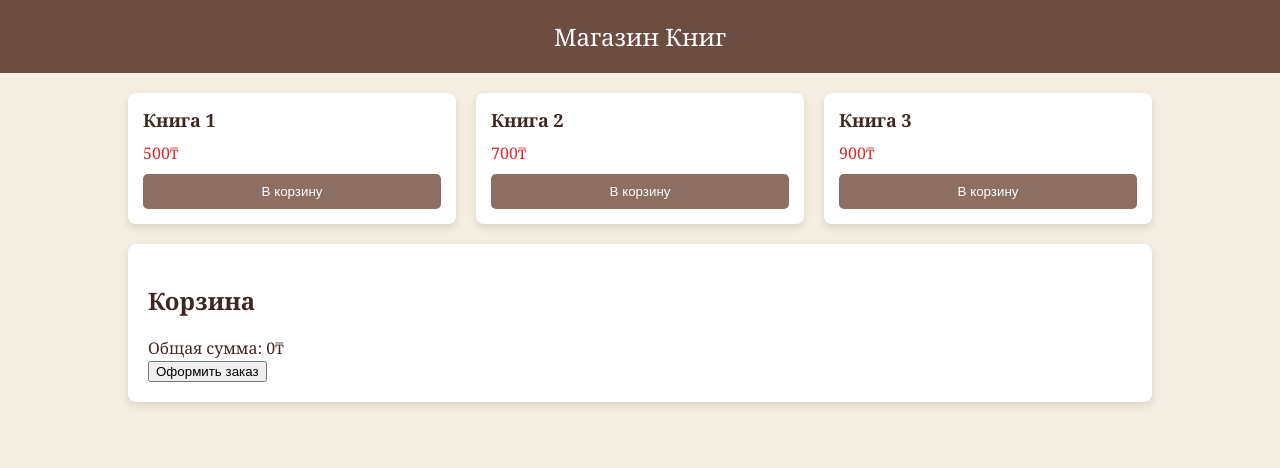
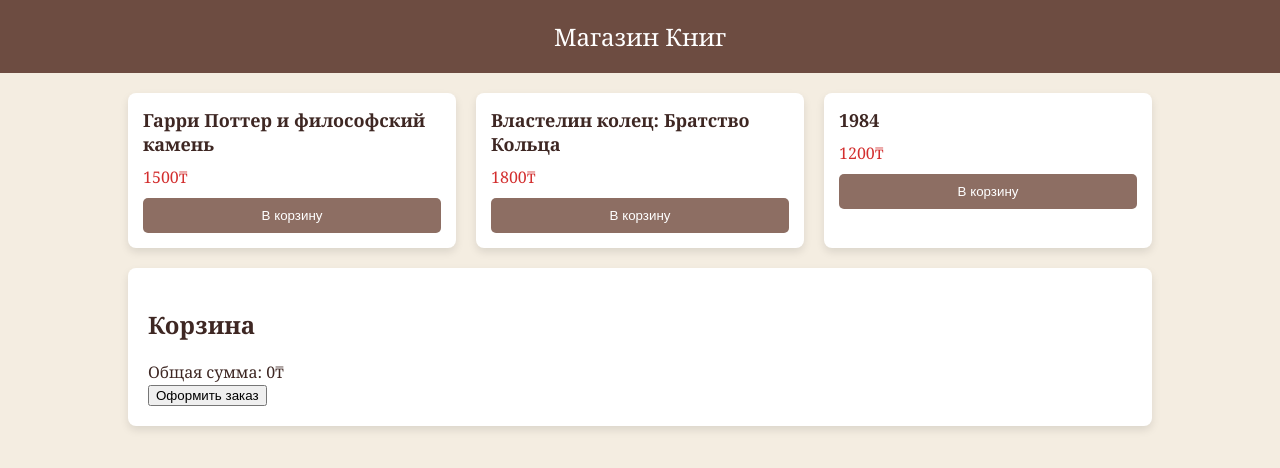
Before and after one commit to Dastan-M/Bookstore, a plain HTML site: page index.html in a window 1280 px wide. Drawn offline with Linux system fonts and the light colour scheme.

Commit message:
Add files via upload

```diff
--- a/index.html
+++ b/index.html
@@ -130,20 +130,20 @@
 		<header>Магазин Книг</header>
 		<div class="container">
 			<div class="books-grid">
-				<div class="book-card" data-title="Книга 1" data-price="500">
-					<div class="book-title">Книга 1</div>
-					<div class="book-price">500₸</div>
-					<button class="buy-button" onclick="addToCart('Книга 1', 500)">В корзину</button>
+				<div class="book-card" data-title="Гарри Поттер и философский камень" data-price="1500">
+					<div class="book-title">Гарри Поттер и философский камень</div>
+					<div class="book-price">1500₸</div>
+					<button class="buy-button" onclick="addToCart('Гарри Поттер и философский камень', 1500)">В корзину</button>
 				</div>
-				<div class="book-card" data-title="Книга 2" data-price="700">
-					<div class="book-title">Книга 2</div>
-					<div class="book-price">700₸</div>
-					<button class="buy-button" onclick="addToCart('Книга 2', 700)">В корзину</button>
+				<div class="book-card" data-title="Властелин колец: Братство Кольца" data-price="1800">
+					<div class="book-title">Властелин колец: Братство Кольца</div>
+					<div class="book-price">1800₸</div>
+					<button class="buy-button" onclick="addToCart('Властелин колец: Братство Кольца', 1800)">В корзину</button>
 				</div>
-				<div class="book-card" data-title="Книга 3" data-price="900">
-					<div class="book-title">Книга 3</div>
-					<div class="book-price">900₸</div>
-					<button class="buy-button" onclick="addToCart('Книга 3', 900)">В корзину</button>
+				<div class="book-card" data-title="1984" data-price="1200">
+					<div class="book-title">1984</div>
+					<div class="book-price">1200₸</div>
+					<button class="buy-button" onclick="addToCart('1984', 1200)">В корзину</button>
 				</div>
 			</div>
 			<div class="cart">
```
